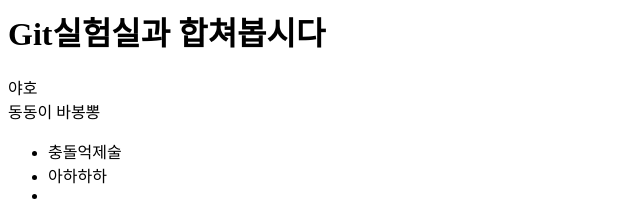
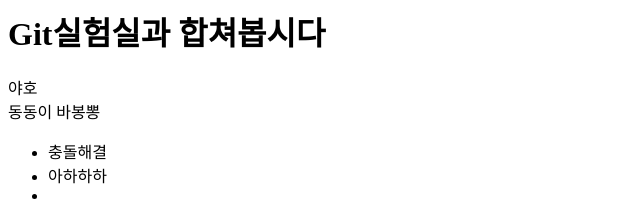
Before and after one commit to brunoid/followup_git, a plain HTML site: page index.html in a window 1280 px wide. Shown: the top 202 px of the page, 0-640 px from the left. Drawn offline with Linux system fonts and the light colour scheme.

Commit message:
충돌 해

```diff
--- a/index.html
+++ b/index.html
@@ -10,7 +10,7 @@
         <div>야호</div>
         <div>동동이 바봉뽕</div>
         <ul>
-            <li>충돌억제술</li>
+            <li>충돌해결</li>
             <li>아하하하<li>
             <li>길게길게</li>
             <li>sync.egoing</li>
```
